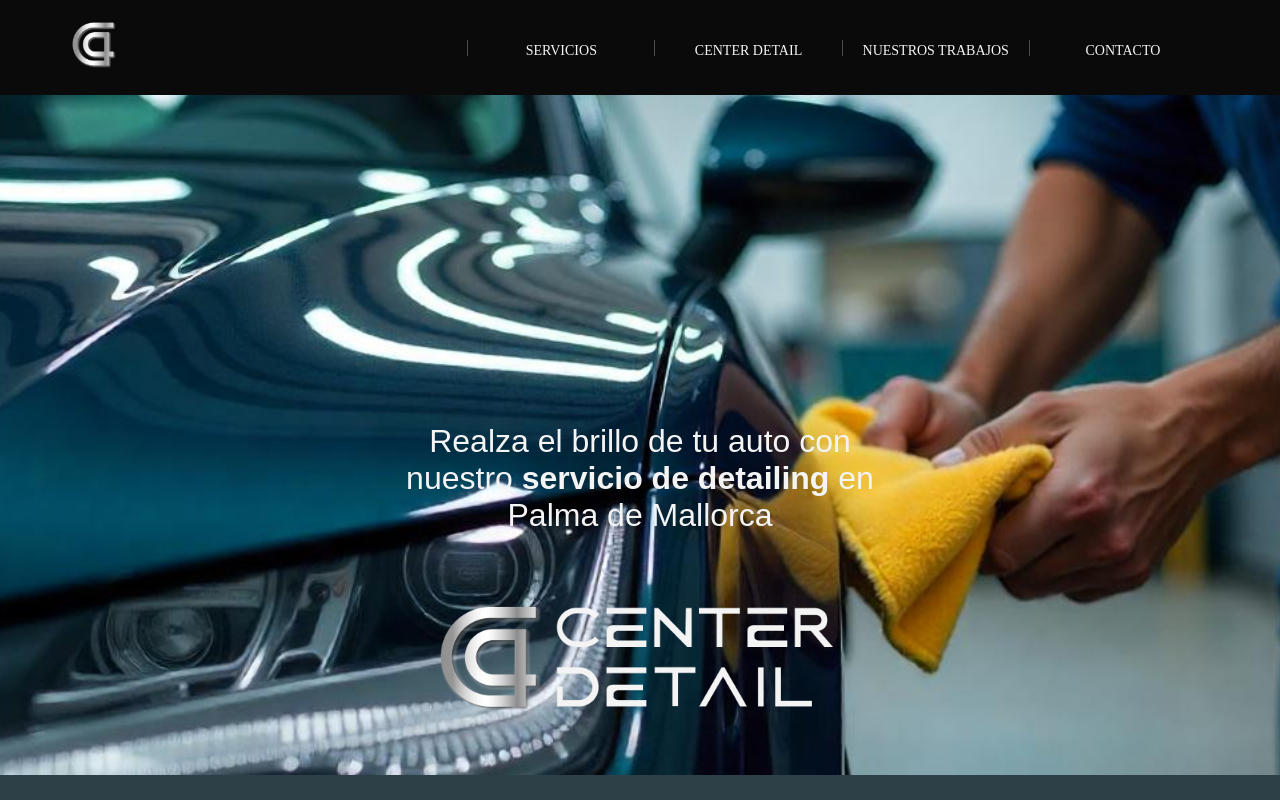
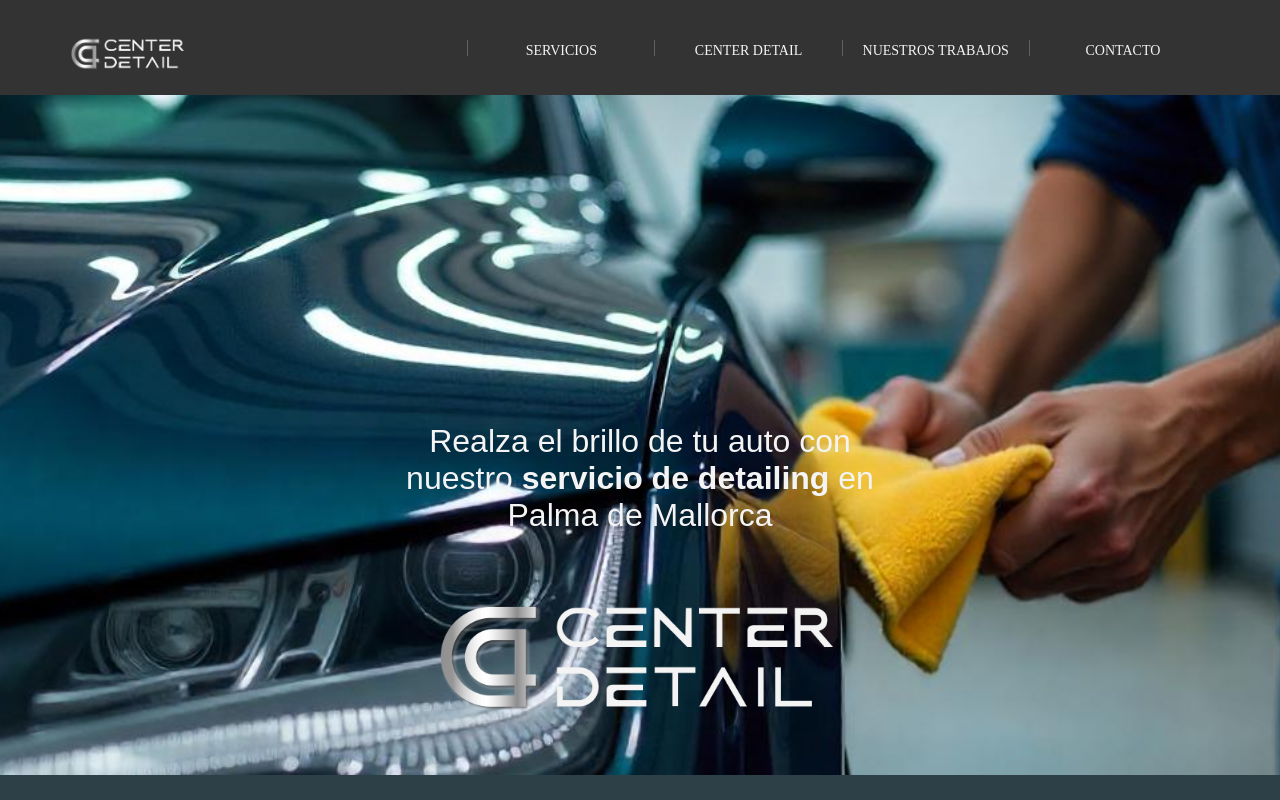
Before and after one commit to justinait/subCenterdetail, a React (Vite) app: page / in a window 1280 px wide. Shown: the top 800 px of the page. Built offline with nearby package versions, Linux system fonts and the light colour scheme.

Commit message:
hero navbar

```diff
--- a/src/Components/Navbar/Navbar.css
+++ b/src/Components/Navbar/Navbar.css
@@ -1,5 +1,5 @@
 .navbarContainer {
-    background-color: #0a0a0a;  /* #2d4047; */
+    background-color: #333333;  /* #2d4047; */
     height: 65px;
     display: flex;
     align-items: center;
@@ -10,7 +10,10 @@
     z-index: 100;
 }
 .logo {
-    height: 40px;
+    height: 50px;
+}
+.aNavbar {
+    height: 50px;
 }
 .burgerMenu {
     color: white;
--- a/src/Components/Navbar/Navbar.jsx
+++ b/src/Components/Navbar/Navbar.jsx
@@ -1,5 +1,5 @@
 import React, { useEffect, useState } from 'react'
-import logo from '/isologo.png'
+import logo from '/logowhite.png'
 import './Navbar.css'
 import MenuIcon from '@mui/icons-material/Menu';
 
@@ -69,7 +69,7 @@ function Navbar() {
 
   return (
     <div className='navbarContainer'>
-      <a href='/'>
+      <a href='/' className='aNavbar'>
         <img src={logo} alt="" className='logo' onClick={()=>scrollToSection('inicio')}/>
       </a>
 
--- a/src/index.css
+++ b/src/index.css
@@ -7,6 +7,11 @@
   text-rendering: optimizeLegibility;
   -webkit-font-smoothing: antialiased;
   -moz-osx-font-smoothing: grayscale;
+
+  /* green: #1fd4cd */
+  /* blue: #2d4047 */
+  /* black: #333333
+  grey: #969696 */
 }
 body {
   margin: 0;
```
Also changed, not shown: public/images/logogreen.png (added).
